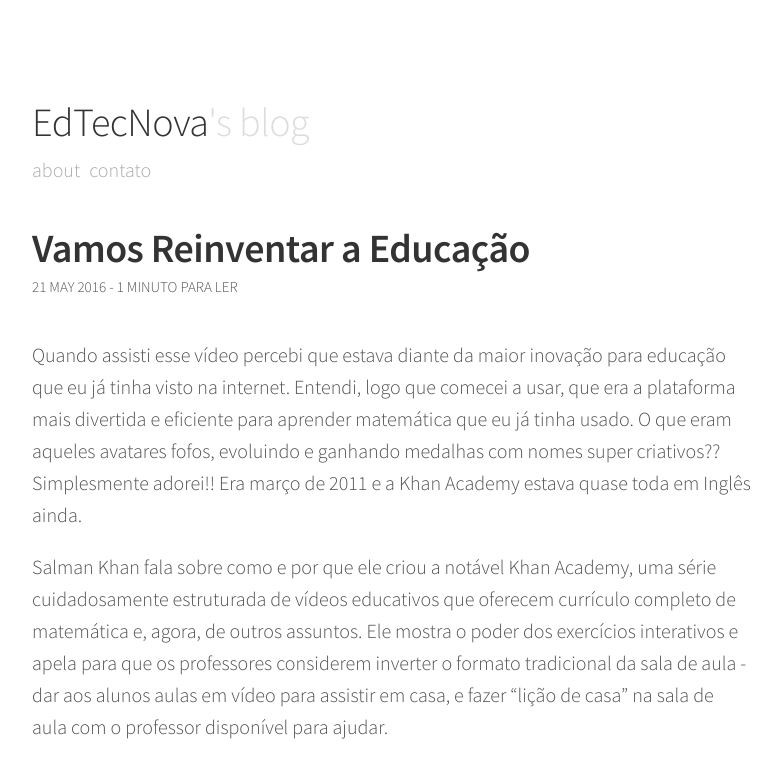
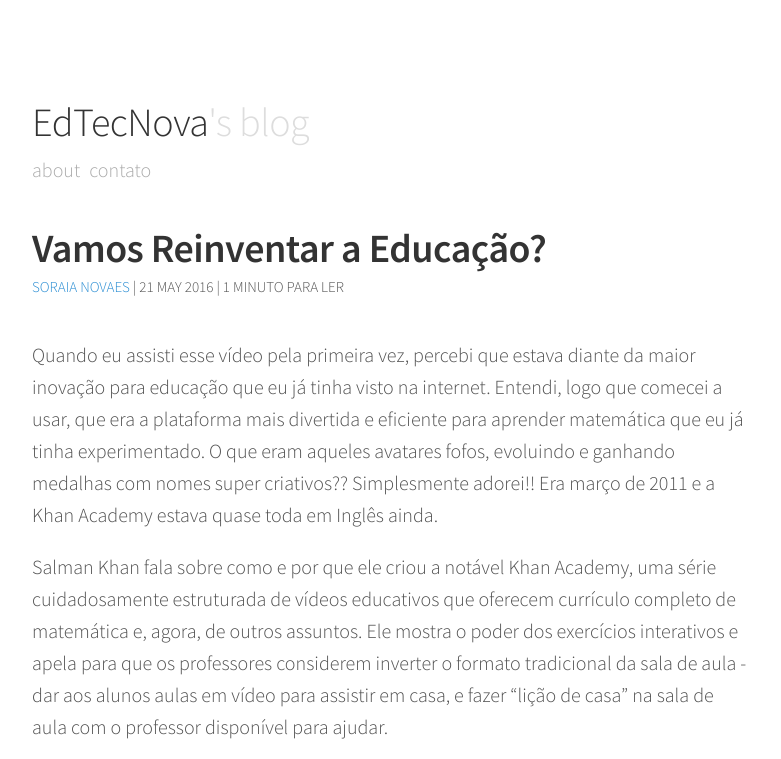
Before and after one commit to snvas/snvas.github.io, a Jekyll site: the page built from _posts/2016-05-21-vamos-reinventar-a-educacao.markdown, in a window 1280 px wide, cut to the strip 0-759 px from the top of the page. Shown: the whole strip, without its empty margins (248-1029 px from the left). Built offline with Jekyll 4.4.1, drawn with Linux system fonts in a browser that asks for light colours; a script that is not in the unit is left out; comment, search, counter and statistics services are not loaded.

Commit message:
about author

```diff
--- a/_layouts/post.html
+++ b/_layouts/post.html
@@ -6,17 +6,14 @@ layout: default
 <article class="content post">
 	<h1 class="post-title">{{ page.title }}</h1>
     <div class="post-date">
-    	<time>{{ page.date | date_to_string }}</time>
-    	<span class="reading-time"> - {{minutesText}}</span>
-    </div>
-    <div class="author">
      {% assign author = site.data.people[page.author] %}
-        <a rel="author"
-         href="{{ author.twitter }}"
+        <a class="reading-time" rel="author"
+         href="/about/"
          title="{{ author.name }}">
      {{ author.name }}
-        </a>
-    </div>
+        </a> | <time>{{ page.date | date_to_string }}</time>
+    	<span class="reading-time"> | {{minutesText}}</span>
+   </div>
 
     {{ content }}
 
--- a/_posts/2016-05-20-por-que-inovar-na-escola.markdown
+++ b/_posts/2016-05-20-por-que-inovar-na-escola.markdown
@@ -2,6 +2,7 @@
 layout: post
 title:  "Por Que Inovar na Escola?"
 date:   2016-05-20 02:25:36 -0300
+author: soraia
 tags:
  - edtech
  - education
--- a/_posts/2016-05-21-vamos-reinventar-a-educacao.markdown
+++ b/_posts/2016-05-21-vamos-reinventar-a-educacao.markdown
@@ -1,8 +1,8 @@
 ---
-title: "Vamos Reinventar a Educação"
+title: "Vamos Reinventar a Educação?"
 layout: post
 date: 2016-05-21 05:34:42
-author: dave
+author: soraia
 tags:
  - edtech
  - education
@@ -10,8 +10,7 @@ tags:
  - professores
 ---
 
-Quando assisti esse vídeo percebi que estava diante da maior inovação para educação que eu já tinha visto na internet. Entendi, logo que comecei a usar, que era a plataforma mais divertida e eficiente para aprender matemática que eu já tinha usado. O que eram aqueles avatares fofos, evoluindo e ganhando medalhas com nomes super criativos?? Simplesmente adorei!!
-Era março de 2011 e a Khan Academy estava quase toda em Inglês ainda.
+Quando eu assisti esse vídeo pela primeira vez, percebi que estava diante da maior inovação para educação que eu já tinha visto na internet. Entendi, logo que comecei a usar, que era a plataforma mais divertida e eficiente para aprender matemática que eu já tinha experimentado. O que eram aqueles avatares fofos, evoluindo e ganhando medalhas com nomes super criativos?? Simplesmente adorei!! Era março de 2011 e a Khan Academy estava quase toda em Inglês ainda.
 
 Salman Khan fala sobre como e por que ele criou a notável Khan Academy, uma série cuidadosamente estruturada de vídeos educativos que oferecem currículo completo de matemática e, agora, de outros assuntos. Ele mostra o poder dos exercícios interativos e apela para que os professores considerem inverter o formato tradicional da sala de aula - dar aos alunos aulas em vídeo para assistir em casa, e fazer "lição de casa" na sala de aula com o professor disponível para ajudar.
 
```
Also changed, not shown: about.md (+2 -0 lines).
